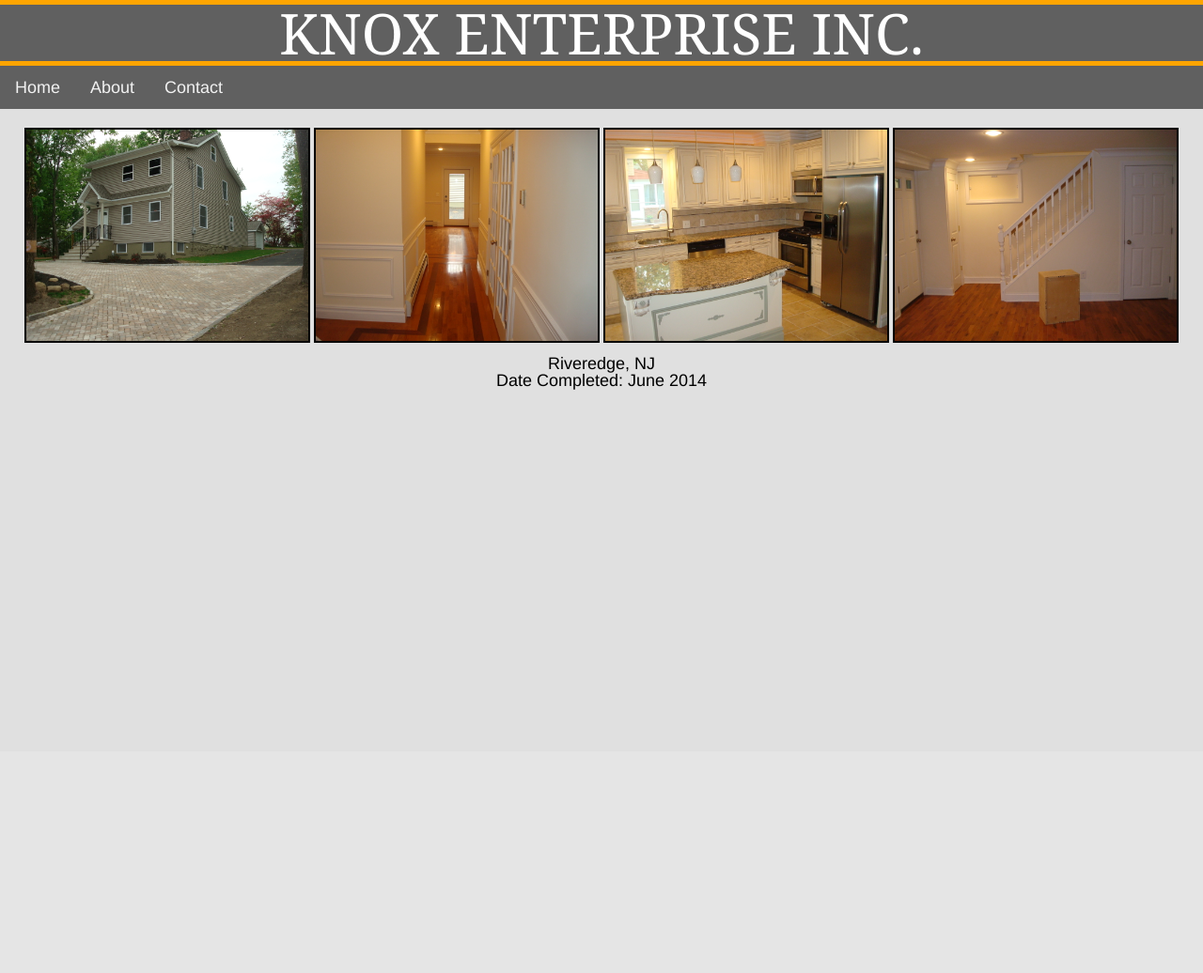
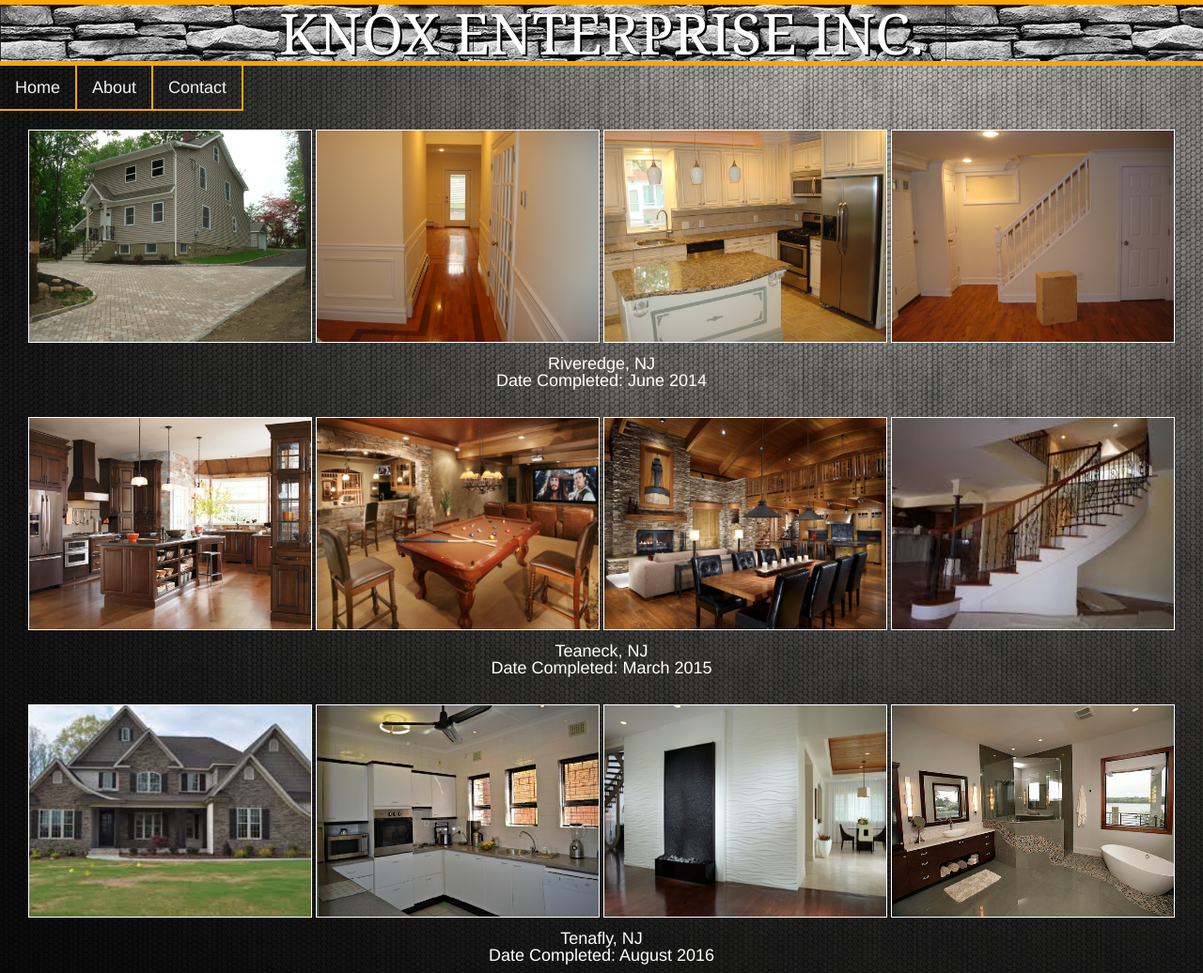
Before and after one commit to andrewmarino1/Knox-Enterprise, a PHP site: page / in a window 1280 px wide. Shown: the whole page at 94% size. Before the commit the page ends 415 px from the top, so only its background shows below. Run offline with PHP 8.4, Linux system fonts and the light colour scheme.

Commit message:
Add files via upload

```diff
--- a/About.html
+++ b/About.html
@@ -13,7 +13,10 @@
 			<a href="About.html">About</a>
 			<a href="Contact.html">Contact</a>
 		</div>
-
+		<div class="about">
+			<h2>About Knox Enterprise Inc.</h2>
+			<img src="lee.jpg" width="300px">
+		</div>
 
 
 
--- a/index.html
+++ b/index.html
@@ -15,19 +15,52 @@
 		</div>
 		<div class="home-1">
 			<div class="home-pictures">
-				<img src="home_1.jpg" width="300px">
-				<img src="home_2.jpg" width="300px">
+				<img src="home_1.jpg" width="300px" height="225px">
+				<img src="home_2.jpg" width="300px" height="225px">
 			</div>
 			<div class="home-pictures2">
-				<img src="home_3.jpg" width="300px">
-				<img src="home_4.jpg" width="300px">
+				<img src="home_3.jpg" width="300px" height="225px">
+				<img src="home_4.jpg" width="300px" height="225px">
 			</div>
 			<div class="home1-description">
 				<ul>
 					<h2>Riveredge, NJ</h2>
 					<h3>Date Completed: June 2014</h3>
 				</ul>
+		</div>
+		<div class="home-2">
+			<div class="home-pictures">
+				<img src="home_5.jpg" width="300px" height="225px">
+				<img src="home_6.jpg" width="300px" height="225px">
 			</div>
+			<div class="home-pictures2">
+				<img src="home_7.jpg" width="300px" height="225px">
+				<img src="home_8.jpg" width="300px" height="225px">
+			</div>
+			<div class="home2-description">
+				<ul>
+					<h2>Teaneck, NJ</h2>
+					<h3>Date Completed: March 2015</h3>
+				</ul>
+		</div>
+		<div class="home-3">
+			<div class="home-pictures">
+				<img src="home_9.jpg" width="300px" height="225px">
+				<img src="home_10.jpg" width="300px" height="225px">
+			</div>
+			<div class="home-pictures2">
+				<img src="home_11.jpg" width="300px" height="225px">
+				<img src="home_12.jpg" width="300px" height="225px">
+			</div>
+			<div class="home3-description">
+				<ul>
+					<h2>Tenafly, NJ</h2>
+					<h3>Date Completed: August 2016</h3>
+				</ul>
+		</div>
+
+
+
 
 
 
--- a/style.css
+++ b/style.css
@@ -1,13 +1,15 @@
 html, body {
 	margin: 0;
 	padding: 0;
-	background-color:#E0E0E0;
+	background-image:url("backround.jpg");
+	background-image: no-repeat;
 }
 /*Knox Header*/
 h1 {
 font-family: Georgia;
 color: white;
-background-color: #606060;
+text-shadow: 2px 2px black;
+background-image: url("header.jpg");
 font-size: 60px;
 text-align: center;
 text-transform: uppercase;
@@ -16,7 +18,7 @@ border-top: 5px solid orange;
 }
 /*Nav Menu*/
 .nav {
-	background-color:#606060;
+	background-image:#606060;
 	overflow: hidden;
 	}
 .nav a {
@@ -28,24 +30,45 @@ border-top: 5px solid orange;
     text-decoration: none;
     font-size: 18px;
     position: static;
+    border-right: 2px solid orange;
+    border-bottom: 2px solid orange;
     }
 .nav a:hover {
 	background-color: #ddd;
     color: black;
     }
-.home-1{
+.home-1, .home-2, .home-3, .about{
 	text-align:center;
 	padding-top: 20px;
 	}
-.home-pictures, .home-pictures2 {
+.home-pictures, .home-pictures2{
+	max-width: 100%
+	height:auto;
+	width:auto;
 	display: inline-block;
 	margin-left: auto;
 	margin-right: auto;
 }
 .home-1 img {
-	border: 2px solid black;
+	border: 1px solid white;
 	}
-.home1-description {
+.home1-description, .home2-description, .home3-description {
 	padding-top: 10px;
+	padding-bottom: 10px;
+	color: white;
 	font-family: Helvetica;
 	font-size: 18px;
+	}
+.about h2 {
+	Padding-top: 100px;
+	padding-bottom: 50px;
+	font-family: Helvetica;
+	font-size: 20px;
+}
+.about img {
+	border: 2px solid black;
+	display: inline-block;
+	margin-left: auto;
+	margin-right: auto;
+	transform: rotate(90deg);
+	}
```
Also changed, not shown: Lee.JPG (added), backround.jpg (added), header.jpg (added), home_10.jpg (added), home_11.jpg (added), home_12.jpg (added), home_5.jpg (added), home_6.jpg (added), home_7.jpg (added), home_8.jpg (added), home_9.jpg (added), owens.jpg (added).
